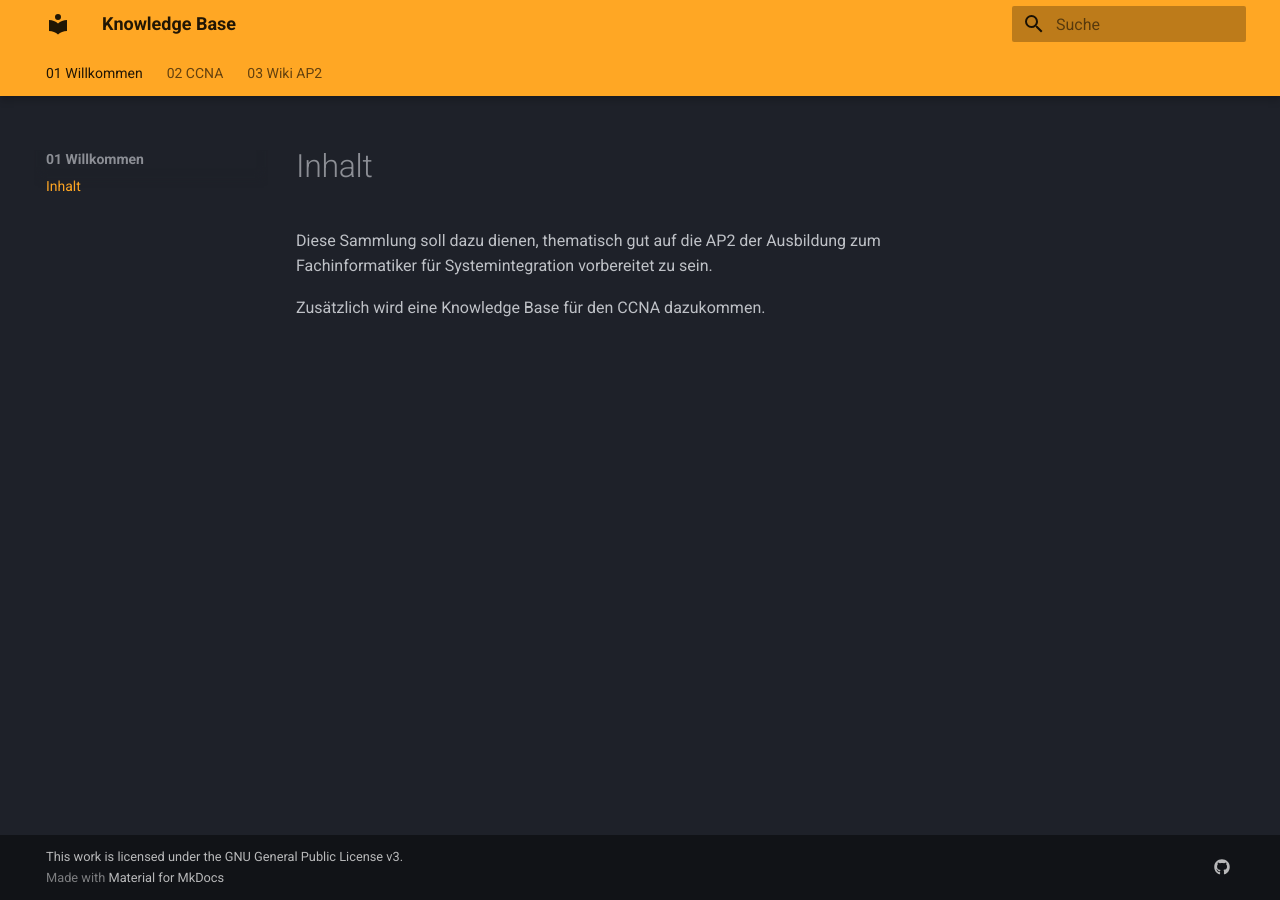
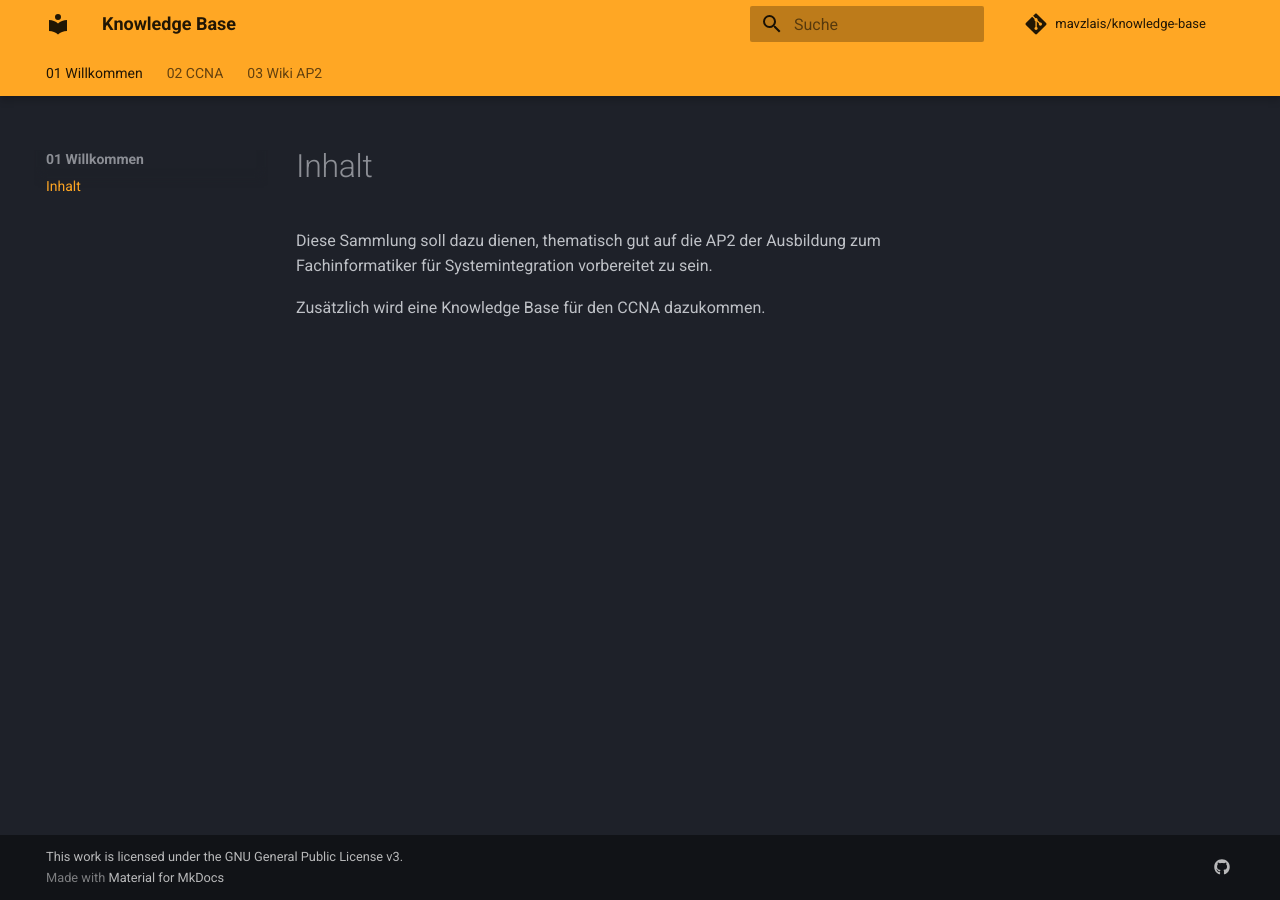
Before and after one commit to mavzlais/knowledge-base, an MkDocs documentation site: the page built from docs/01 Willkommen/index.md, in a window 1280 px wide. Built offline with MkDocs 1.6.1 and Material for MkDocs 9.7.7, drawn with Linux system fonts in a browser that asks for light colours; comment, search, counter and statistics services are not loaded.

Commit message:
07.04.2025 09:10:45, Laptop: Adding github repo url

```diff
--- a/mkdocs.yml
+++ b/mkdocs.yml
@@ -19,6 +19,7 @@ theme:
     - scheme: slate
       primary: orange
       accent: orange
+
 markdown_extensions:
   - pymdownx.superfences
   - pymdownx.tabbed
@@ -29,4 +30,8 @@ extra:
   social:
     - icon: fontawesome/brands/github
       link: https://github.com/mavzlais/knowledge-base
+
 copyright: 'This work is licensed under the <a href="https://www.gnu.org/licenses/gpl-3.0.html">GNU General Public License v3</a>.'
+
+repo_url: https://github.com/mavzlais/knowledge-base
+repo_name: mavzlais/knowledge-base
```
